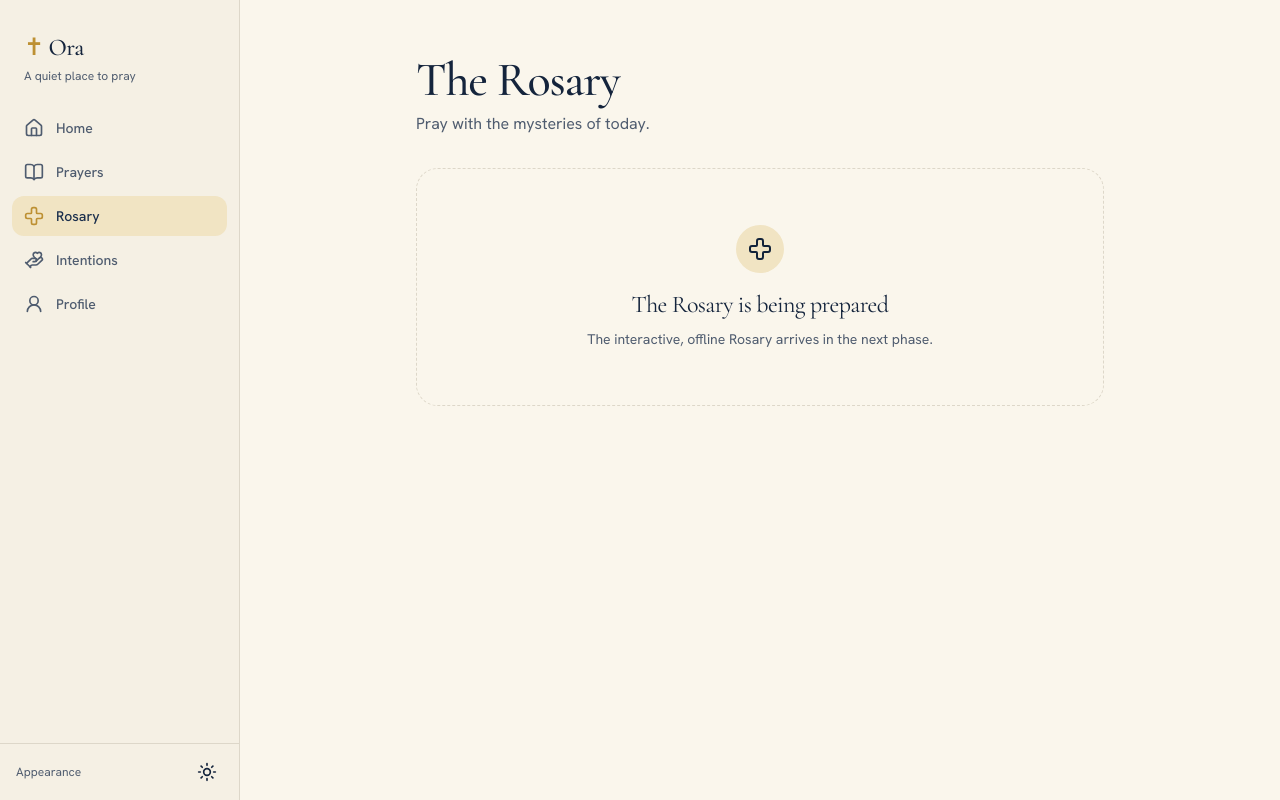
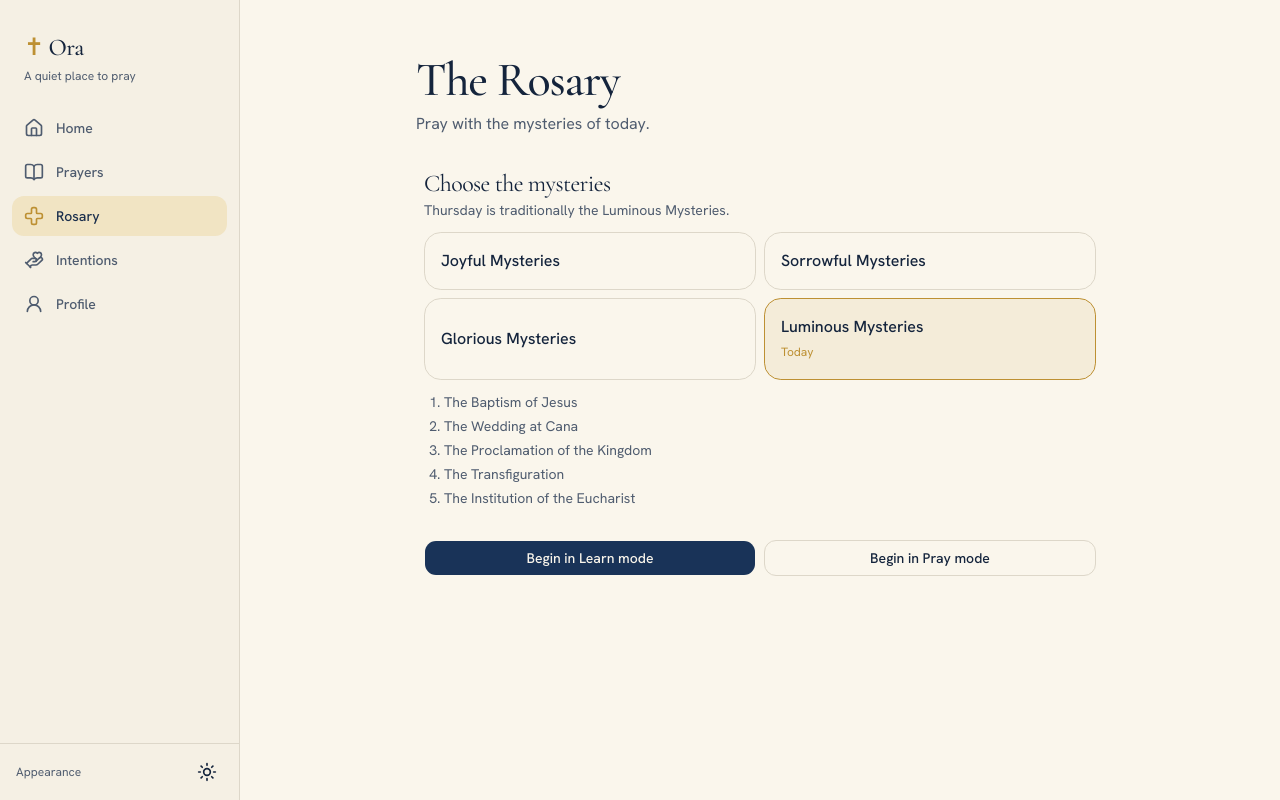
Before and after one commit to adriandotdev/prayer-app-pwa, a Next.js app: page /rosary in a window 1280 px wide. Built offline with nearby package versions, Linux system fonts and the light colour scheme.

Commit message:
feat: add Rosary page with mystery picker, resume and completion screen

```diff
--- a/app/rosary/page.tsx
+++ b/app/rosary/page.tsx
@@ -1,7 +1,6 @@
 import type { Metadata } from "next";
-import { Cross } from "lucide-react";
-import { EmptyState } from "@/components/layout/empty-state";
 import { PageHeader } from "@/components/layout/page-header";
+import { RosaryExperience } from "@/components/rosary/rosary-experience";
 
 export const metadata: Metadata = { title: "Rosary" };
 
@@ -9,11 +8,7 @@ export default function RosaryPage() {
   return (
     <>
       <PageHeader title="The Rosary" description="Pray with the mysteries of today." />
-      <EmptyState
-        icon={Cross}
-        title="The Rosary is being prepared"
-        description="The interactive, offline Rosary arrives in the next phase."
-      />
+      <RosaryExperience />
     </>
   );
 }
--- /dev/null
+++ b/components/rosary/rosary-experience.tsx
@@ -0,0 +1,135 @@
+"use client";
+
+import { useMemo, useState } from "react";
+import { Check } from "lucide-react";
+
+import { Button } from "@/components/ui/button";
+import { SequencePlayer } from "@/components/sequence/sequence-player";
+import { MYSTERY_SETS, MYSTERY_SET_ORDER, type MysterySetId } from "@/data/rosary/mysteries";
+import { mysterySetForDay } from "@/data/rosary/schedule";
+import { buildRosary } from "@/data/rosary/sequence";
+import { clearProgress, saveProgress, useSavedProgress, type PrayerMode } from "@/lib/sequence/progress";
+import { useToday } from "@/lib/use-today";
+import { cn } from "@/lib/utils";
+
+type View = { kind: "home" } | { kind: "play"; setId: MysterySetId; index: number; mode: PrayerMode } | { kind: "done"; setId: MysterySetId };
+
+const DAY_NAMES = ["Sunday", "Monday", "Tuesday", "Wednesday", "Thursday", "Friday", "Saturday"];
+
+function setFromSequenceId(id: string): MysterySetId | null {
+  const value = id.replace("rosary:", "") as MysterySetId;
+  return value in MYSTERY_SETS ? value : null;
+}
+
+export function RosaryExperience() {
+  const today = useToday();
+  const saved = useSavedProgress();
+  const [view, setView] = useState<View>({ kind: "home" });
+  const [picked, setPicked] = useState<MysterySetId | null>(null);
+
+  const todaysSet = today === null ? null : mysterySetForDay(today);
+  const selected = picked ?? todaysSet ?? "joyful";
+  const resumeSet = saved && !saved.completed ? setFromSequenceId(saved.sequenceId) : null;
+
+  const playing = view.kind === "play" ? view : null;
+  const sequence = useMemo(() => (playing ? buildRosary(playing.setId) : null), [playing]);
+
+  if (view.kind === "play" && sequence) {
+    return (
+      <SequencePlayer
+        key={sequence.id}
+        sequence={sequence}
+        initialIndex={view.index}
+        initialMode={view.mode}
+        onExit={() => setView({ kind: "home" })}
+        onFinish={() => {
+          saveProgress({ sequenceId: sequence.id, index: 0, mode: view.mode, completed: true });
+          setView({ kind: "done", setId: view.setId });
+        }}
+      />
+    );
+  }
+
+  if (view.kind === "done") {
+    return (
+      <div className="mx-auto flex max-w-md flex-col items-center gap-5 py-10 text-center">
+        <span className="flex size-14 items-center justify-center rounded-full bg-gold/20 text-gold">
+          <Check className="size-7" />
+        </span>
+        <h2 className="font-heading text-4xl">Amen.</h2>
+        <p className="prayer-text text-muted-foreground">
+          You have finished the {MYSTERY_SETS[view.setId].name}. May the peace of Christ keep your heart.
+        </p>
+        <Button size="lg" onClick={() => { clearProgress(); setView({ kind: "home" }); }}>
+          Return
+        </Button>
+      </div>
+    );
+  }
+
+  return (
+    <div className="mx-auto flex max-w-2xl flex-col gap-8">
+      {resumeSet && saved && (
+        <section className="rounded-2xl border border-gold/40 bg-card p-5">
+          <h2 className="font-heading text-2xl">Continue where you left off</h2>
+          <p className="mt-1 text-sm text-muted-foreground">
+            {MYSTERY_SETS[resumeSet].name}, step {saved.index + 1} of 80.
+          </p>
+          <div className="mt-4 flex gap-3">
+            <Button onClick={() => setView({ kind: "play", setId: resumeSet, index: saved.index, mode: saved.mode })}>
+              Resume
+            </Button>
+            <Button variant="outline" onClick={() => clearProgress()}>
+              Start over
+            </Button>
+          </div>
+        </section>
+      )}
+
+      <section aria-labelledby="mysteries-heading" className="flex flex-col gap-3">
+        <div>
+          <h2 id="mysteries-heading" className="font-heading text-2xl">
+            Choose the mysteries
+          </h2>
+          {today !== null && todaysSet && (
+            <p className="text-sm text-muted-foreground">
+              {DAY_NAMES[today]} is traditionally the {MYSTERY_SETS[todaysSet].name}.
+            </p>
+          )}
+        </div>
+        <div role="radiogroup" aria-labelledby="mysteries-heading" className="grid gap-2 sm:grid-cols-2">
+          {MYSTERY_SET_ORDER.map((id) => (
+            <button
+              key={id}
+              type="button"
+              role="radio"
+              aria-checked={selected === id}
+              onClick={() => setPicked(id)}
+              className={cn(
+                "rounded-xl border p-4 text-left transition-colors",
+                selected === id ? "border-gold bg-gold/10" : "border-border hover:bg-secondary/50",
+              )}
+            >
+              <span className="block font-medium">{MYSTERY_SETS[id].name}</span>
+              {todaysSet === id && <span className="text-xs text-gold">Today</span>}
+            </button>
+          ))}
+        </div>
+        <ol className="list-decimal space-y-1 pl-5 text-sm text-muted-foreground">
+          {MYSTERY_SETS[selected].mysteries.map((m) => (
+            <li key={m.name}>{m.name}</li>
+          ))}
+        </ol>
+      </section>
+
+      <div className="flex flex-col gap-2 sm:flex-row">
+        <Button size="lg" className="flex-1" onClick={() => setView({ kind: "play", setId: selected, index: 0, mode: "learn" })}>
+          Begin in Learn mode
+        </Button>
+        <Button size="lg" variant="outline" className="flex-1" onClick={() => setView({ kind: "play", setId: selected, index: 0, mode: "pray" })}>
+          Begin in Pray mode
+        </Button>
+      </div>
+    </div>
+  );
+}
```
